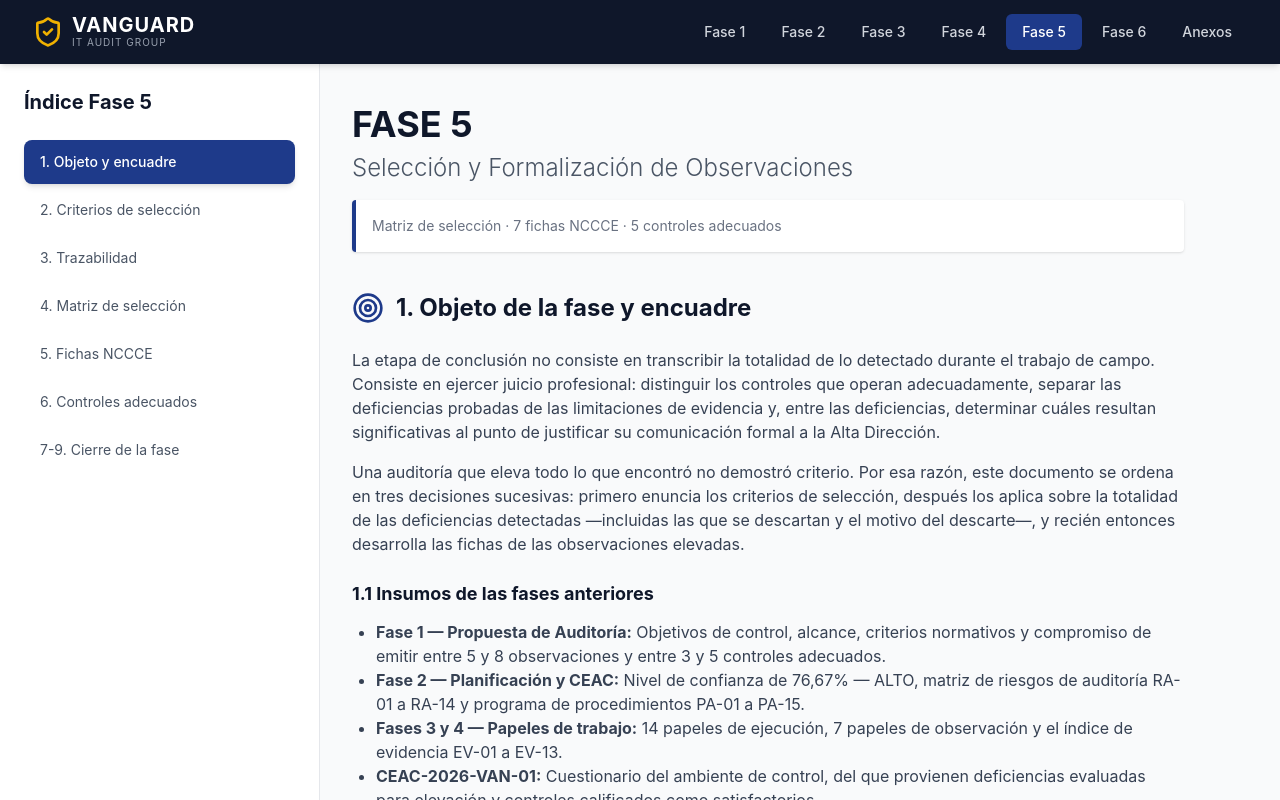
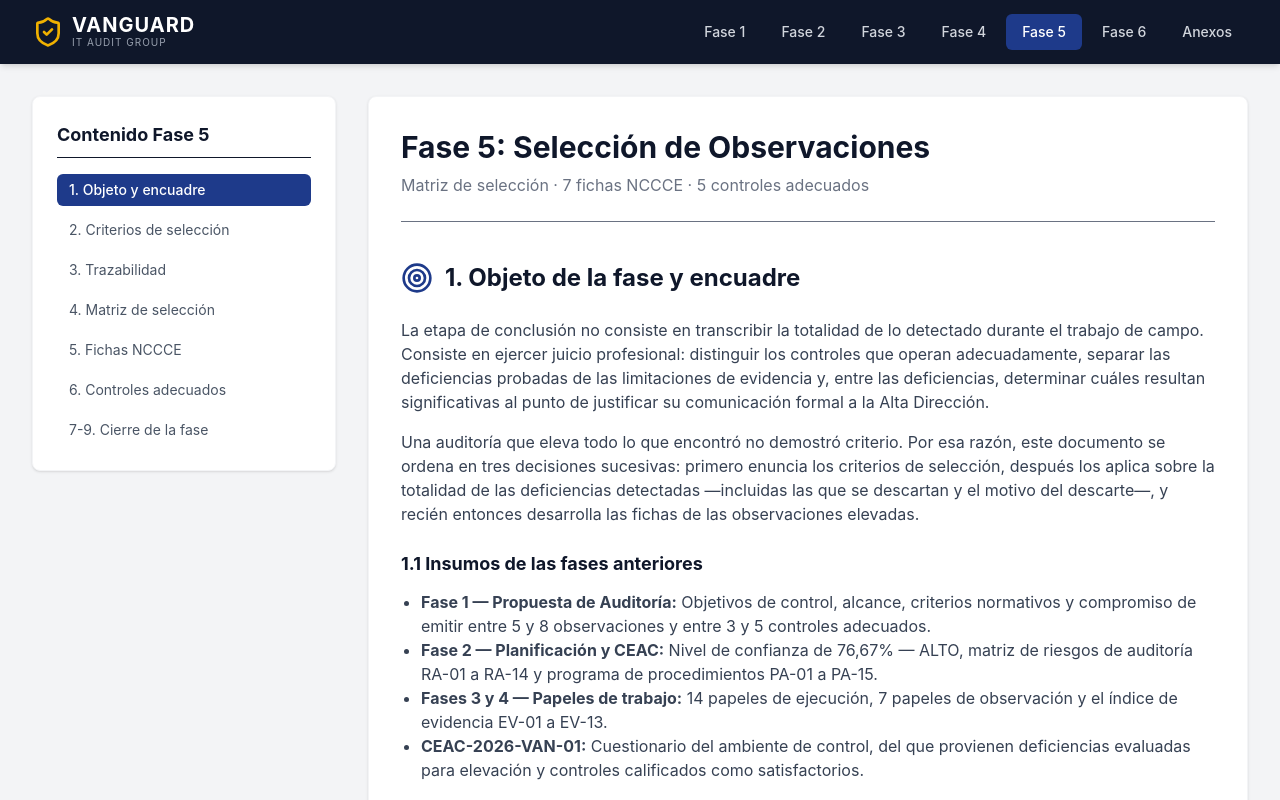
Before and after one commit to ignaveliz/tfi-auditoria, a React (Vite) app: page /fase5 in a window 1280 px wide. Shown: the top 800 px of the page. Built offline with nearby package versions, Linux system fonts and the light colour scheme.

Commit message:
style(fase5): corregir layout de la pagina y alineacion de viñetas

```diff
--- a/src/components/fase5/CierreFase5.jsx
+++ b/src/components/fase5/CierreFase5.jsx
@@ -71,7 +71,7 @@ const CierreFase5 = () => {
       </div>
 
       {/* 8. Limitaciones al alcance */}
-      <div className="mb-12">
+      <div className="mt-6 mb-12">
         <div className="flex items-center gap-3 mb-6">
           <AlertOctagon className="h-8 w-8 text-corporate-blue" />
           <h2 className="text-2xl font-bold text-corporate-navy">8. Limitaciones al alcance</h2>
@@ -81,7 +81,7 @@ const CierreFase5 = () => {
           <p className="mb-4">
             Se deja constancia de las condiciones sobre las cuales no fue posible concluir por no haberse obtenido evidencia suficiente. Su tratamiento como limitación, y no como observación, responde al principio de que la auditoría no puede afirmar la existencia de una deficiencia cuando lo único acreditado es la ausencia de información.
           </p>
-          <ul className="list-disc pl-6">
+          <ul className="list-disc pl-5">
             <li className="mb-2"><strong>D-15 (CEAC 25):</strong> Sin evidencia de seguimiento de hallazgos de auditorías previas.</li>
             <li className="mb-2"><strong>D-16 (CEAC 30):</strong> Sin medición de efectividad del programa de concientización.</li>
             <li><strong>D-19 (PT-OC2-02):</strong> El sitio alternativo no acredita prueba de aislamiento frente a software malicioso.</li>
@@ -90,7 +90,7 @@ const CierreFase5 = () => {
       </div>
 
       {/* 9. Conclusión de la fase */}
-      <div>
+      <div className="mt-6">
         <div className="flex items-center gap-3 mb-6">
           <PenTool className="h-8 w-8 text-corporate-blue" />
           <h2 className="text-2xl font-bold text-corporate-navy">9. Conclusión de la fase</h2>
--- a/src/components/fase5/ObjetoEncuadre.jsx
+++ b/src/components/fase5/ObjetoEncuadre.jsx
@@ -17,7 +17,7 @@ const ObjetoEncuadre = () => {
         </p>
 
         <h3 className="text-lg font-bold text-corporate-navy mb-3">1.1 Insumos de las fases anteriores</h3>
-        <ul className="list-disc pl-6 mb-6">
+        <ul className="list-disc pl-5 mb-6">
           <li><strong>Fase 1 — Propuesta de Auditoría:</strong> Objetivos de control, alcance, criterios normativos y compromiso de emitir entre 5 y 8 observaciones y entre 3 y 5 controles adecuados.</li>
           <li><strong>Fase 2 — Planificación y CEAC:</strong> Nivel de confianza de 76,67% — ALTO, matriz de riesgos de auditoría RA-01 a RA-14 y programa de procedimientos PA-01 a PA-15.</li>
           <li><strong>Fases 3 y 4 — Papeles de trabajo:</strong> 14 papeles de ejecución, 7 papeles de observación y el índice de evidencia EV-01 a EV-13.</li>
--- a/src/pages/Fase5.jsx
+++ b/src/pages/Fase5.jsx
@@ -1,4 +1,4 @@
-import React, { useState, useEffect } from 'react';
+import { useState, useEffect } from 'react';
 import ObjetoEncuadre from '../components/fase5/ObjetoEncuadre';
 import CriteriosSeleccion from '../components/fase5/CriteriosSeleccion';
 import Trazabilidad from '../components/fase5/Trazabilidad';
@@ -23,16 +23,17 @@ const Fase5 = () => {
   useEffect(() => {
     const handleScroll = () => {
       const sectionElements = sections.map(s => document.getElementById(s.id));
-      const currentScrollPosition = window.scrollY + 150; // Offset for header
+      let currentSection = sections[0].id;
 
-      let currentActiveSection = sections[0].id;
-      for (let i = 0; i < sectionElements.length; i++) {
-        const element = sectionElements[i];
-        if (element && element.offsetTop <= currentScrollPosition) {
-          currentActiveSection = sections[i].id;
+      for (const section of sectionElements) {
+        if (section) {
+          const rect = section.getBoundingClientRect();
+          if (rect.top <= 150) {
+            currentSection = section.id;
           }
         }
-      setActiveSection(currentActiveSection);
+      }
+      setActiveSection(currentSection);
     };
 
     window.addEventListener('scroll', handleScroll);
@@ -42,76 +43,73 @@ const Fase5 = () => {
   const scrollToSection = (id) => {
     const element = document.getElementById(id);
     if (element) {
-      window.scrollTo({
-        top: element.offsetTop - 80, // Leave some space at top
-        behavior: 'smooth'
-      });
+      const y = element.getBoundingClientRect().top + window.scrollY - 80;
+      window.scrollTo({ top: y, behavior: 'smooth' });
     }
   };
 
   return (
-    <div className="flex bg-gray-50 min-h-screen">
-      {/* Sidebar de navegación */}
-      <div className="w-1/4 hidden md:block border-r border-gray-200 bg-white min-h-screen sticky top-0 h-screen overflow-y-auto">
-        <div className="p-6">
-          <h2 className="text-xl font-bold text-corporate-navy mb-6">Índice Fase 5</h2>
-          <nav className="space-y-1">
-            {sections.map((section) => (
+    <div className="max-w-7xl mx-auto px-4 sm:px-6 lg:px-8 py-8 flex flex-col md:flex-row gap-8">
+
+      {/* Sidebar de Navegación */}
+      <aside className="md:w-1/4 flex-shrink-0">
+        <div className="sticky top-24 bg-white p-6 rounded-lg shadow-sm border border-gray-100">
+          <h3 className="text-lg font-bold text-corporate-navy mb-4 border-b pb-2">Contenido Fase 5</h3>
+          <ul className="space-y-2">
+            {sections.map(section => (
+              <li key={section.id}>
                 <button
-                key={section.id}
                   onClick={() => scrollToSection(section.id)}
-                className={`w-full text-left px-4 py-3 text-sm rounded-lg transition-colors ${
+                  className={`text-left w-full text-sm py-1.5 px-3 rounded-md transition-colors ${
                     activeSection === section.id
-                    ? 'bg-corporate-blue text-white font-medium shadow-md'
+                      ? 'bg-corporate-blue text-white font-medium'
                       : 'text-gray-600 hover:bg-gray-100'
                   }`}
                 >
                   {section.title}
                 </button>
+              </li>
             ))}
-          </nav>
+          </ul>
         </div>
+      </aside>
+
+      {/* Contenido de las Secciones */}
+      <div className="md:w-3/4 space-y-12">
+
+        <div className="bg-white p-8 rounded-lg shadow-sm border border-gray-100">
+          <h1 className="text-3xl font-bold text-corporate-navy mb-2">Fase 5: Selección de Observaciones</h1>
+          <p className="text-gray-500 mb-6 pb-6 border-b">Matriz de selección · 7 fichas NCCCE · 5 controles adecuados</p>
+
+          <section id="objeto-encuadre" className="scroll-mt-24 pt-4">
+            <ObjetoEncuadre />
+          </section>
         </div>
 
-      {/* Contenido principal */}
-      <div className="flex-1 max-w-4xl px-8 py-10">
-        <div className="mb-10">
-          <h1 className="text-4xl font-bold text-corporate-navy mb-2">FASE 5</h1>
-          <h2 className="text-2xl text-gray-600 font-light">Selección y Formalización de Observaciones</h2>
-          <p className="mt-4 text-sm text-gray-500 bg-white p-4 rounded shadow-sm border-l-4 border-corporate-blue">
-            Matriz de selección · 7 fichas NCCCE · 5 controles adecuados
-          </p>
-        </div>
-
-        <div className="space-y-16">
-          <section id="objeto-encuadre">
-            <ObjetoEncuadre />
-          </section>
-
-          <section id="criterios-seleccion">
+        <section id="criterios-seleccion" className="scroll-mt-24 bg-white p-8 rounded-lg shadow-sm border border-gray-100">
           <CriteriosSeleccion />
         </section>
 
-          <section id="trazabilidad">
+        <section id="trazabilidad" className="scroll-mt-24 bg-white p-8 rounded-lg shadow-sm border border-gray-100">
           <Trazabilidad />
         </section>
 
-          <section id="matriz-seleccion">
+        <section id="matriz-seleccion" className="scroll-mt-24 bg-white p-8 rounded-lg shadow-sm border border-gray-100">
           <MatrizSeleccion />
         </section>
 
-          <section id="fichas-observaciones">
+        <section id="fichas-observaciones" className="scroll-mt-24 bg-white p-8 rounded-lg shadow-sm border border-gray-100">
           <FichasObservaciones />
         </section>
 
-          <section id="controles-adecuados">
+        <section id="controles-adecuados" className="scroll-mt-24 bg-white p-8 rounded-lg shadow-sm border border-gray-100">
           <ControlesAdecuados />
         </section>
 
-          <section id="cierre-fase">
+        <section id="cierre-fase" className="scroll-mt-24 bg-white p-8 rounded-lg shadow-sm border border-gray-100">
           <CierreFase5 />
         </section>
-        </div>
+
       </div>
     </div>
   );
```
Lines whose indentation alone changed are shown as unchanged.
